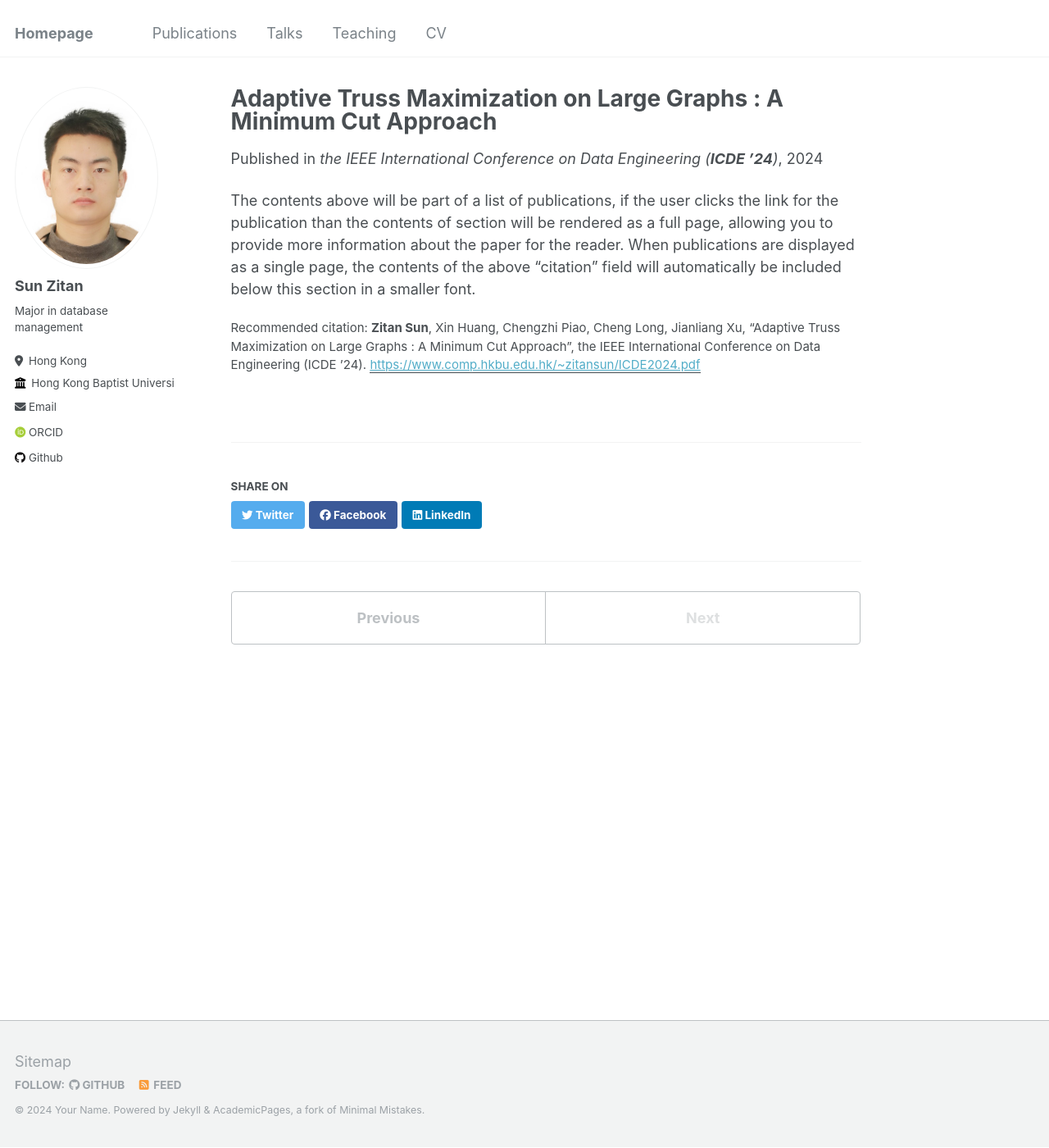
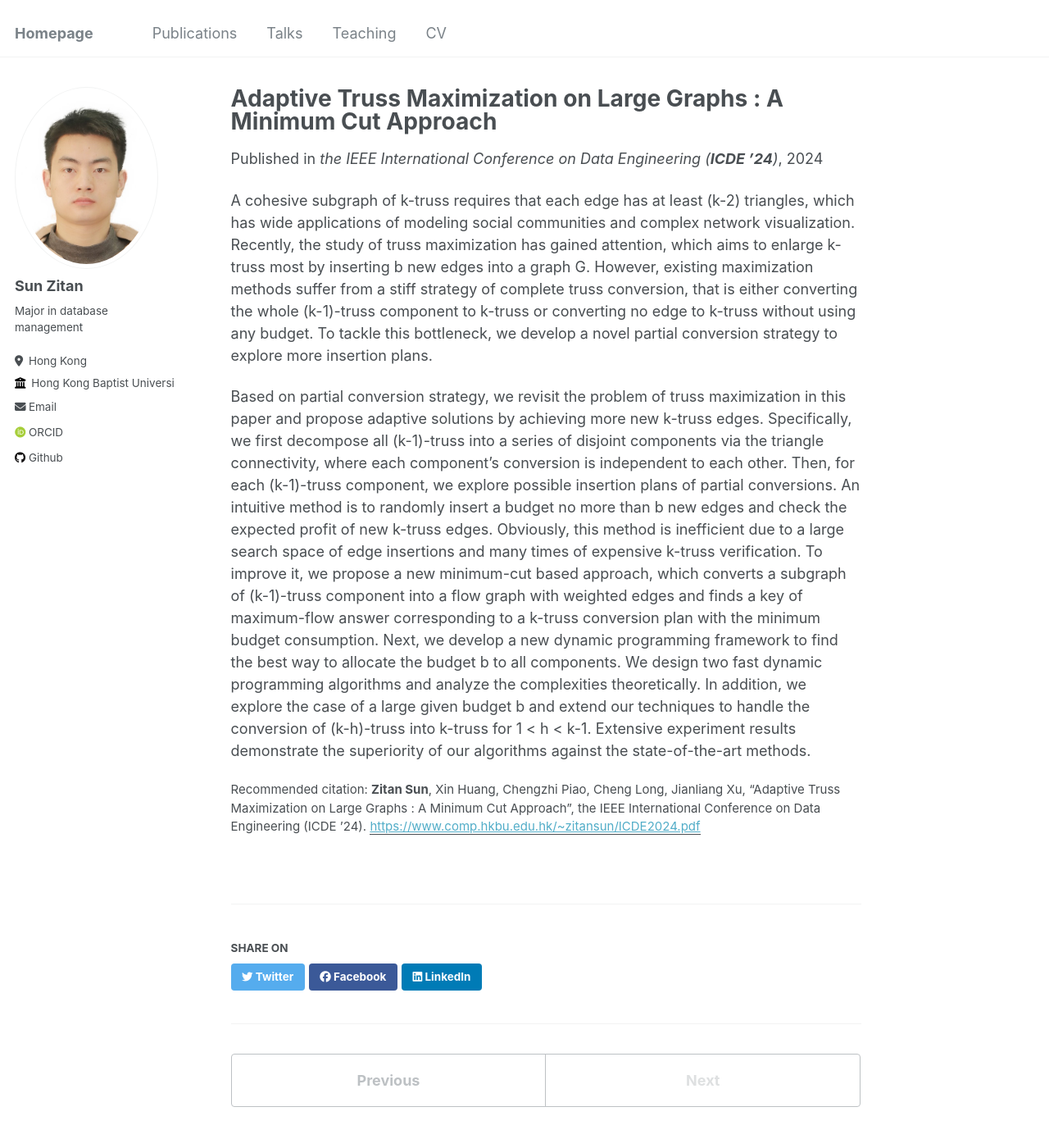
Before and after one commit to jinrdfh/HomePage, a Jekyll site: the page built from _publications/2024-05-17-MaxTruss.md, in a window 1280 px wide and 1400 px high. Shown: the whole window at 82% size. Built offline with Jekyll 4.4.1, drawn with Linux system fonts in a browser that asks for light colours; some web fonts are replaced.

Commit message:
Update 2024-05-17-MaxTruss.md

```diff
--- a/_publications/2024-05-17-MaxTruss.md
+++ b/_publications/2024-05-17-MaxTruss.md
@@ -10,4 +10,6 @@ paperurl: 'https://www.comp.hkbu.edu.hk/~zitansun/ICDE2024.pdf'
 citation: '<strong>Zitan Sun</strong>, Xin Huang, Chengzhi Piao, Cheng Long, Jianliang Xu, “Adaptive Truss Maximization on Large Graphs : A Minimum Cut Approach”, the IEEE International Conference on Data Engineering (ICDE ’24).'
 ---
 
-The contents above will be part of a list of publications, if the user clicks the link for the publication than the contents of section will be rendered as a full page, allowing you to provide more information about the paper for the reader. When publications are displayed as a single page, the contents of the above "citation" field will automatically be included below this section in a smaller font.
+A cohesive subgraph of k-truss requires that each edge has at least (k-2) triangles, which has wide applications of modeling social communities and complex network visualization. Recently, the study of truss maximization has gained attention, which aims to enlarge k-truss most by inserting b new edges into a graph G. However, existing maximization methods suffer from a stiff strategy of complete truss conversion, that is either converting the whole (k-1)-truss component to k-truss or converting no edge to k-truss without using any budget. To tackle this bottleneck, we develop a novel partial conversion strategy to explore more insertion plans.
+
+Based on partial conversion strategy, we revisit the problem of truss maximization in this paper and propose adaptive solutions by achieving more new k-truss edges. Specifically, we first decompose all (k-1)-truss into a series of disjoint components via the triangle connectivity, where each component's conversion is independent to each other. Then, for each (k-1)-truss component, we explore possible insertion plans of partial conversions. An intuitive method is to randomly insert a budget no more than b new edges and check the expected profit of new k-truss edges. Obviously, this method is inefficient due to a large search space of edge insertions and many times of expensive k-truss verification. To improve it, we propose a new minimum-cut based approach, which converts a subgraph of (k-1)-truss component into a flow graph with weighted edges and finds a key of maximum-flow answer corresponding to a k-truss conversion plan with the minimum budget consumption. Next, we develop a new dynamic programming framework to find the best way to allocate the budget b to all components. We design two fast dynamic programming algorithms and analyze the complexities theoretically. In addition, we explore the case of a large given budget b and extend our techniques to handle the conversion of (k-h)-truss into k-truss for 1 < h < k-1. Extensive experiment results demonstrate the superiority of our algorithms against the state-of-the-art methods.
```
